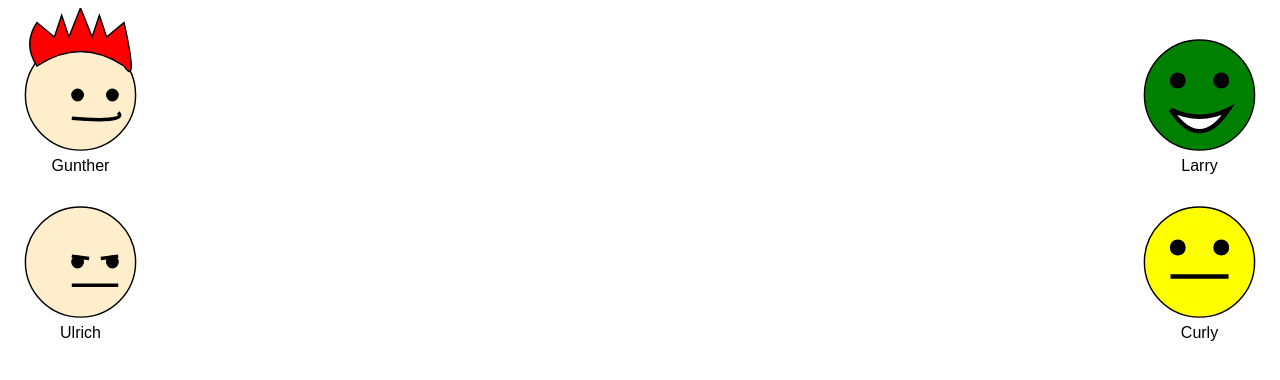
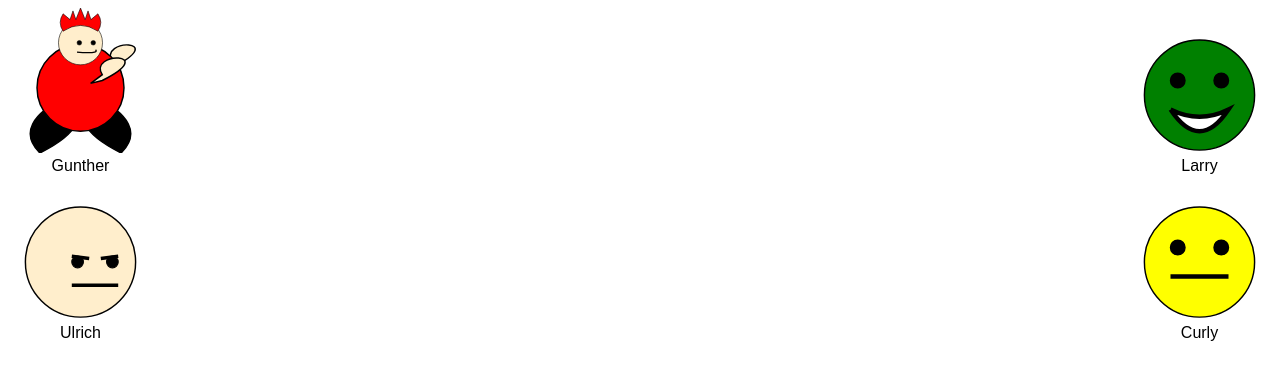
Before and after one commit to AprilBlossoms/rpg, a React (Create React App) app: page / in a window 1280 px wide. Shown: the top 380 px of the page. Built offline with nearby package versions, Linux system fonts and the light colour scheme.

Commit message:
Feat: warrior sprite body

```diff
--- a/src/assets/Hair.tsx
+++ b/src/assets/Hair.tsx
@@ -15,7 +15,7 @@ export function Spikey({ stroke = 'black', fill = 'black' }: HairProps) {
          l 5 -15 l 5 15
          L 50 0 l 8 20
          l 5 -15 l 5 15
-         l 12 -10 Q 90 55 80 40
+         l 12 -10 Q 90 25 80 40
          q -30 -20 -60 0
          Z"
     />
--- a/src/assets/SvgContainer.tsx
+++ b/src/assets/SvgContainer.tsx
@@ -1,17 +1,56 @@
-import React from 'react';
+import React, { useState } from 'react';
 
 interface SvgContainerProps {
   children?: React.ReactNode;
   size: number;
+  gridColor?: string;
+  gridRules?: number[];
+  gridMode?: 'always' | 'never' | 'hover';
 }
-export default function SvgContainer({ children, size }: SvgContainerProps) {
+export default function SvgContainer({
+  children,
+  size,
+  gridColor = '#999',
+  gridRules = [25, 50, 75],
+  gridMode = 'hover'
+}: SvgContainerProps) {
+  let [showGrid, setShowGrid] = useState(gridMode === 'always');
+
   return (
     <svg
       viewBox="0 0 100 100"
       preserveAspectRatio="xMidyMid"
       style={{ width: size, height: size, margin: '0 auto' }}
+      onMouseOver={() =>
+        setShowGrid(gridMode === 'always' || gridMode === 'hover')
+      }
+      onMouseOut={() => setShowGrid(gridMode === 'always')}
     >
       {children}
+      {showGrid && (
+        <>
+          {gridRules.map(rule => (
+            <line
+              x1={rule}
+              x2={rule}
+              y1={0}
+              y2={100}
+              stroke={gridColor}
+              strokeWidth={1}
+            />
+          ))}
+          {gridRules.map(rule => (
+            <line
+              x1={0}
+              x2={100}
+              y1={rule}
+              y2={rule}
+              stroke={gridColor}
+              strokeWidth={1}
+            />
+          ))}
+        </>
+      )}
     </svg>
   );
 }
--- a/src/assets/player/Warrior.tsx
+++ b/src/assets/player/Warrior.tsx
@@ -12,6 +12,39 @@ export default function Warrior({ character }: PlayerSpriteProps) {
   let droop = maxDroop - maxDroop * hpRatio;
 
   return (
+    <>
+      <g transform="" stroke="black" fill="red">
+        <path
+          d="M 42 60
+              q 20 20 -20 40
+              q -20 -20 20 -40
+              Z"
+          fill="black"
+        />
+        <path
+          d="M 58 60
+              q -20 20 20 40
+              q 20 -20 -20 -40
+              Z"
+          fill="black"
+        />
+        <path
+          d="M 64 43
+             l 8 -2
+             c 40 -20 -10 -20 0 -4
+             z"
+          fill="#FEC"
+        />
+        <circle r={30} cx={50} cy={55} />
+        <path
+          d="M 57 52
+             l 8 -2
+             c 40 -20 -10 -20 0 -4
+             z"
+          fill="#FEC"
+        />
+      </g>
+      <g transform="translate(30, 0) scale(0.4)">
         <Head.Circular fill="#fec">
           <Hair.Spikey fill="#f00" />
           <g transform="translate(20, 20) scale(0.8)">
@@ -21,5 +54,7 @@ export default function Warrior({ character }: PlayerSpriteProps) {
             </g>
           </g>
         </Head.Circular>
+      </g>
+    </>
   );
 }
```
Lines whose indentation alone changed are shown as unchanged.
